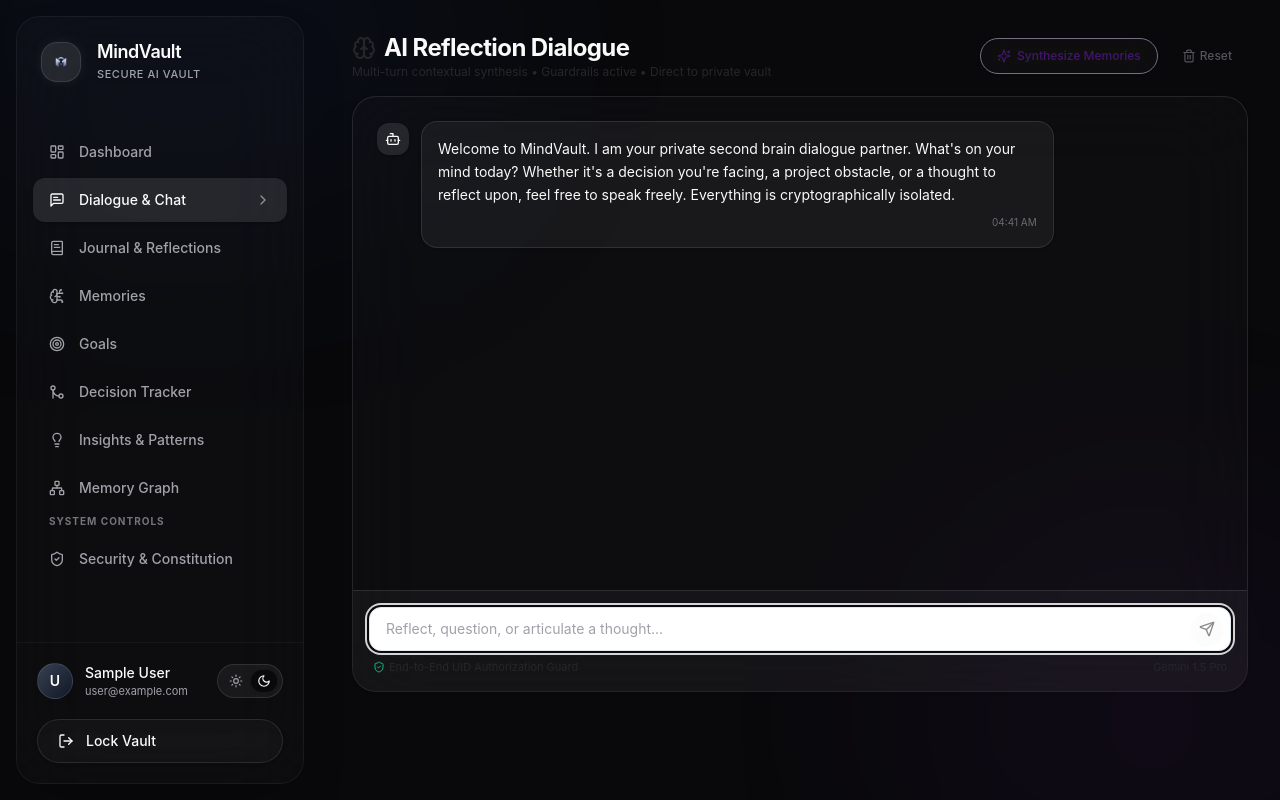
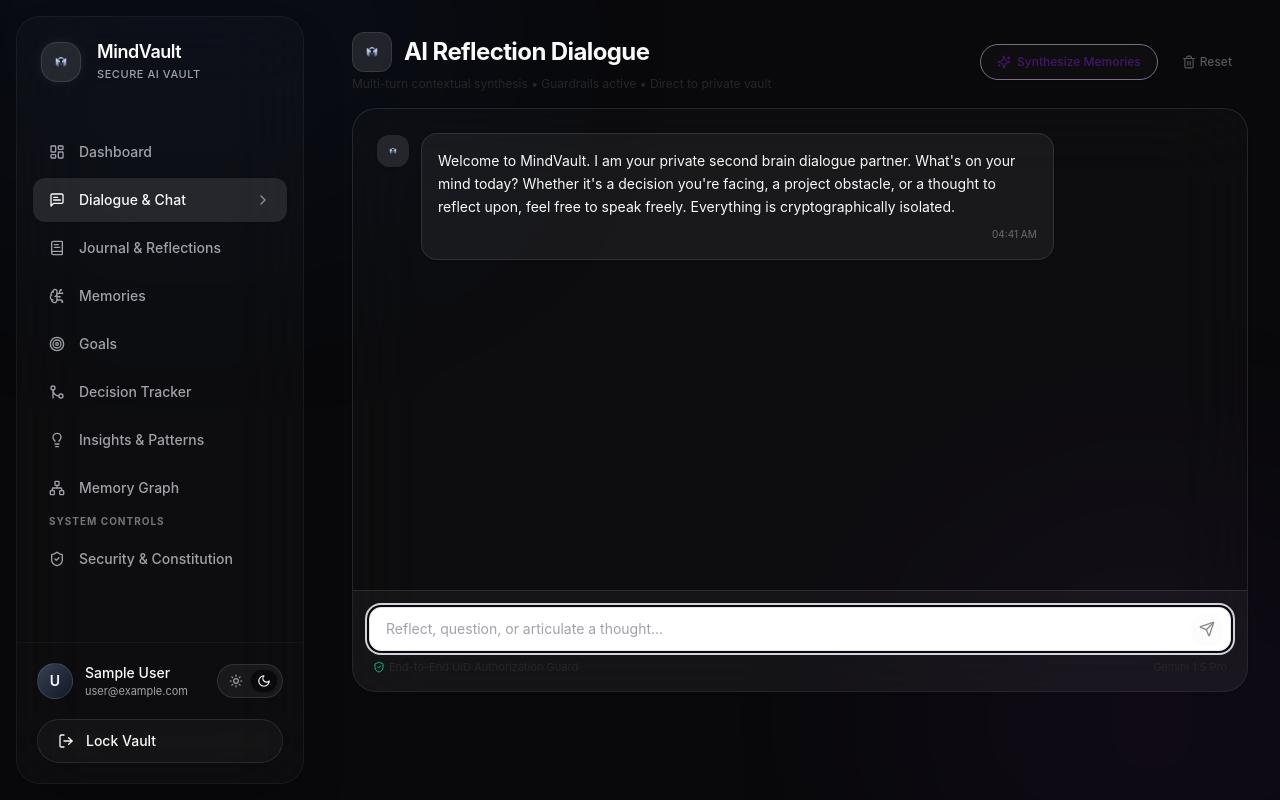
Before and after one commit to JAY4IGNITE/MindVault, a React (Vite) app in the folder frontend/: page /chat in a window 1280 px wide. Built offline with nearby package versions, Linux system fonts and the light colour scheme; no server answers; sample sign-in values are in the browser's storage.

Commit message:
feat: implement core chat interface and messaging page for MindVault AI dialogue

```diff
--- a/frontend/index.html
+++ b/frontend/index.html
@@ -2,7 +2,7 @@
 <html lang="en">
   <head>
     <meta charset="UTF-8" />
-    <link rel="icon" type="image/svg+xml" href="/vite.svg" />
+    <link rel="icon" type="image/png" href="/logo.png" />
     <meta name="viewport" content="width=device-width, initial-scale=1.0" />
     <title>MindVault AI — Private AI Second Brain</title>
     <meta name="description" content="MindVault AI guarantees personal data isolation, structured memory extraction, and intelligent longitudinal reflection." />
--- a/frontend/src/pages/chat/ChatPage.tsx
+++ b/frontend/src/pages/chat/ChatPage.tsx
@@ -138,10 +138,15 @@ const ChatPage: React.FC = () => {
       {/* Top action header */}
       <div className="flex flex-col sm:flex-row justify-between items-start sm:items-center gap-3">
         <div>
-          <h1 className="text-2xl font-bold font-display text-primary-dark flex items-center gap-2">
-            <Brain className="h-6 w-6 text-accent" /> AI Reflection Dialogue
-          </h1>
-          <p className="text-xs text-secondary">
+            <div className="flex items-center gap-3">
+              <div className="h-10 w-10 bg-foreground/10 rounded-xl flex items-center justify-center shadow-sm border border-foreground/10 overflow-hidden p-1.5">
+                <img src="/logo.png" alt="MindVault AI" className="h-full w-full object-contain drop-shadow-sm" />
+              </div>
+              <h1 className="text-2xl font-bold font-display text-primary-dark">
+                AI Reflection Dialogue
+              </h1>
+            </div>
+          <p className="text-xs text-secondary mt-1">
             Multi-turn contextual synthesis • Guardrails active • Direct to private vault
           </p>
         </div>
@@ -196,7 +201,7 @@ const ChatPage: React.FC = () => {
                     : 'bg-foreground/10 text-foreground'
                 )}
               >
-                {msg.role === 'user' ? <UserIcon className="h-4 w-4" /> : <Bot className="h-4 w-4" />}
+                {msg.role === 'user' ? <UserIcon className="h-4 w-4" /> : <img src="/logo.png" alt="AI" className="h-4 w-4 object-contain drop-shadow-sm" />}
               </div>
 
               {/* Message Bubble */}
@@ -227,7 +232,7 @@ const ChatPage: React.FC = () => {
           {isLoading && (
             <div className="flex gap-3 mr-auto max-w-[80%] animate-pulse">
               <div className="h-8 w-8 rounded-xl bg-foreground/10 text-foreground flex items-center justify-center shrink-0">
-                <Bot className="h-4 w-4" />
+                <img src="/logo.png" alt="AI" className="h-4 w-4 object-contain drop-shadow-sm" />
               </div>
               <div className="bg-foreground/5 border border-foreground/10 rounded-2xl rounded-tl-xs p-4 flex items-center gap-2 text-muted-foreground text-xs">
                 <Loader2 className="h-4 w-4 animate-spin text-foreground" />
```
